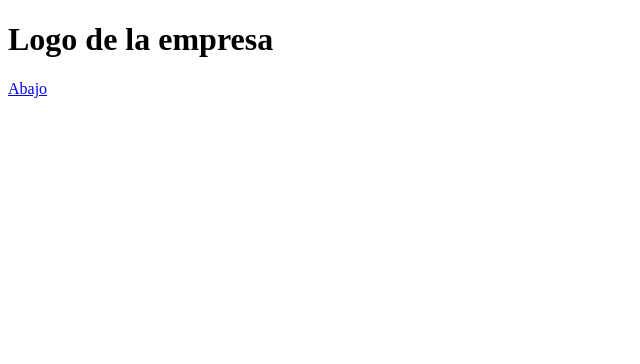
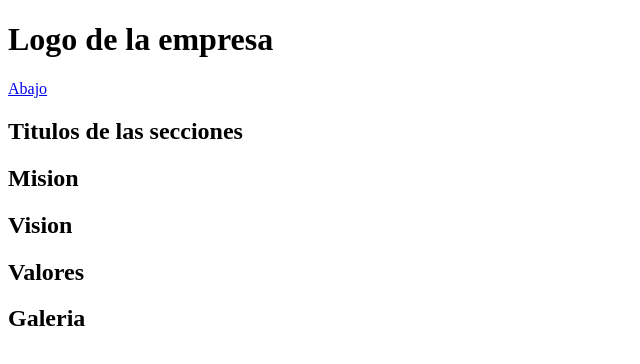
Before and after one commit to corralesperez888-del/Primero, a plain HTML site: page index.html in a window 1280 px wide. Shown: the whole page, without its empty margins (0-640 px from the left). Drawn offline with Linux system fonts and the light colour scheme.

Commit message:
son las 6 nos vamos

```diff
--- a/index.html
+++ b/index.html
@@ -14,19 +14,19 @@
    </nav>
    <main>
 <section>
-
+<h2>Titulos de las secciones</h2>
 </section>
 <section>
-
+    <h2>Mision</h2>
 </section>
 <section>
-
+    <h2>Vision</h2>
 </section>
 <section>
-
+    <h2>Valores</h2>
 </section>
 <section>
-
+    <h2>Galeria</h2>
 </section>
    </main>
    <footer>
```
